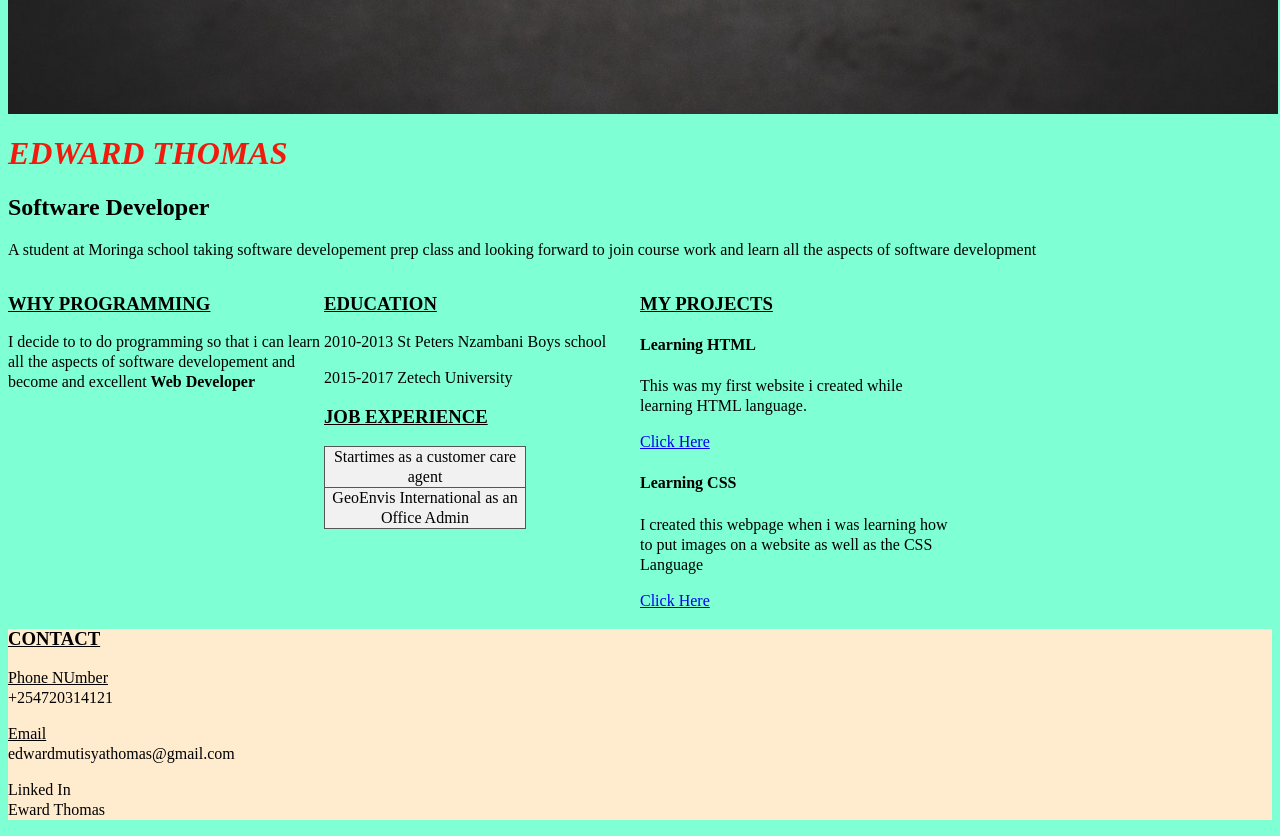
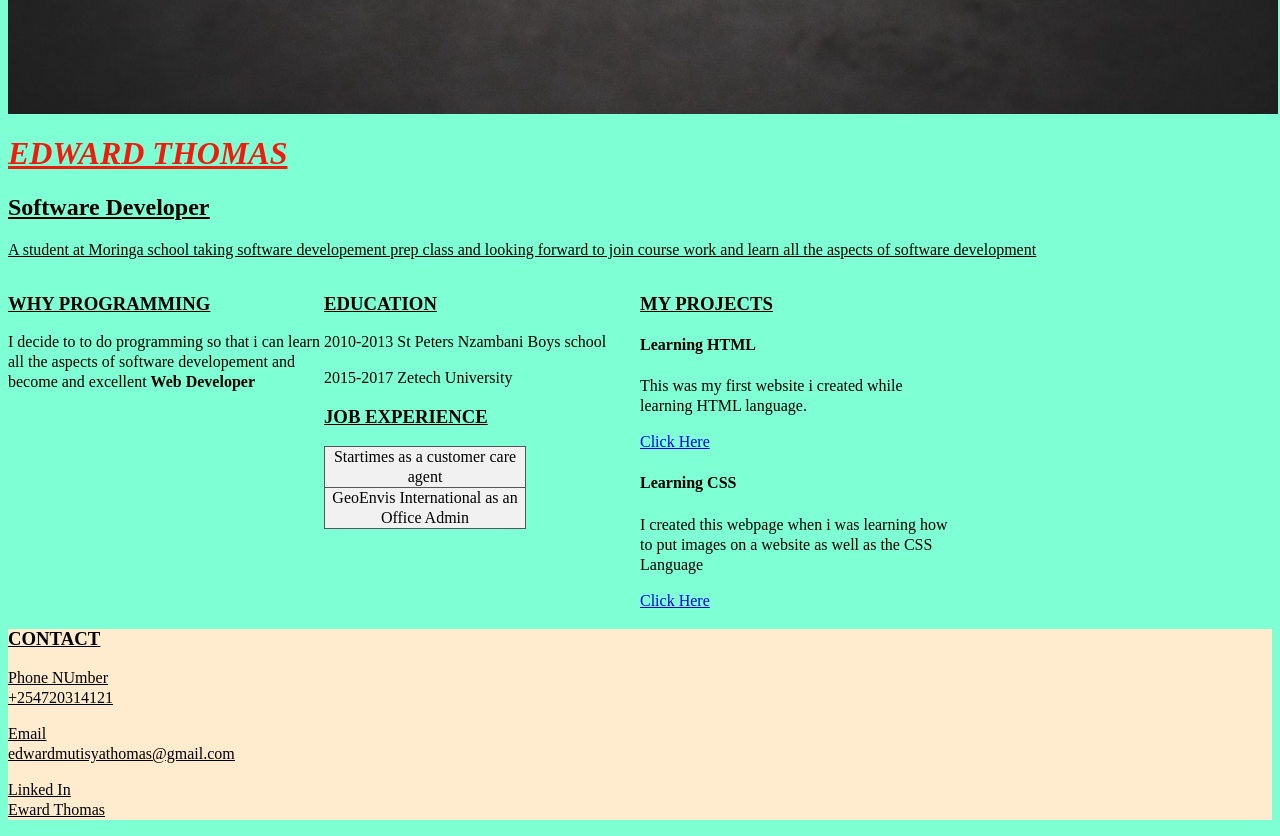
Before and after one commit to EdwardT94/Independent-Project, a plain HTML site: page index.html in a window 1280 px wide. Shown: the part 900-1736 px from the top of the page. Drawn offline with Linux system fonts and the light colour scheme.

Commit message:
html file modification

```diff
--- a/index.html
+++ b/index.html
@@ -27,7 +27,7 @@
         </div>
 
         <div id="About">
-                <h1><strong><i>EDWARD THOMAS</i></strong></h1>
+                <h1><strong><i><u>EDWARD THOMAS</i><u></i></strong></h1>
                     <h2>Software Developer</h2>
                      <p> A student at Moringa school taking software developement prep class and looking forward to join course work and learn all the aspects of software development</p>
                          <div class="tomm1">
```
